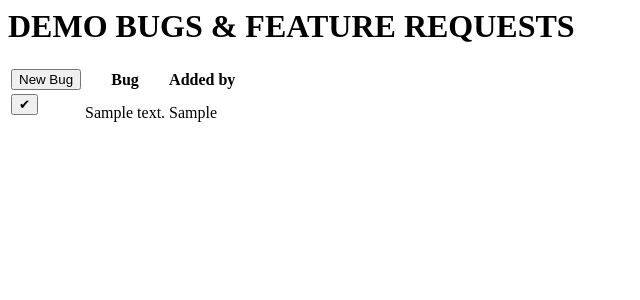
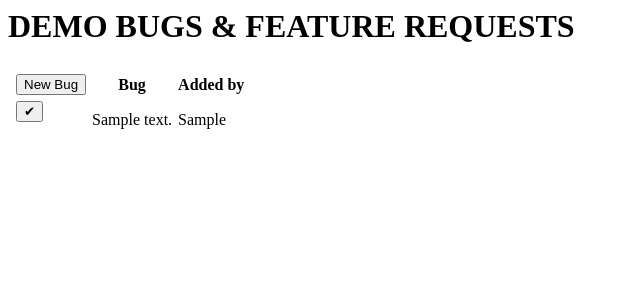
Before and after one commit to wellheup/TeacherDiscordBot, a Flask app: page /bugs in a window 1280 px wide. Shown: the top 300 px of the page, without its empty margins (0-640 px from the left). Run offline with Flask 3, Linux system fonts and the light colour scheme; tables that the repository leaves empty hold one stand-in row (values such as "Sample post"); some libraries are stand-ins or nearby versions.

Commit message:
reduced padding on bugs tab table

```diff
--- a/templates/bugs.html
+++ b/templates/bugs.html
@@ -1,26 +1,26 @@
 	<!-- Bugs tab -->
 	<div class="tab-pane fade show active tabcontent mt-3" id="bugs" role="tabpanel" aria-labelledby="bugs-tab">
 		<h1>{{demo}}BUGS & FEATURE REQUESTS</h1>
-		<table class="table table-bordered" style="font-size: 16px;">
+		<table class="table table-bordered" style="font-size: 16px; padding: 4px;">
 			<thead class="thead-light">
 				<tr>
-					<th style="text-align: center; white-space: nowrap;"><button type="button" class="btn btn-primary" id="newBugButton">New Bug</button></th>
-					<th>Bug</th>
-					<th>Added by</th>
+					<th style="text-align: center; white-space: nowrap; padding: 2px;"><button type="button" class="btn btn-primary" id="newBugButton">New Bug</button></th>
+					<th style="padding: 2px;">Bug</th>
+					<th style="padding: 2px;">Added by</th>
 				</tr>
 			</thead>
 			<tbody>
 				{% for bug in bugs %}
 				<tr>
-					<td class="text-center">
+					<td class="text-center" style="padding: 2px;">
 						<!-- Delete/Complete Button -->
 						<form method="POST" action="/delete_bug_id?url_suffix={{ url_suffix }}&current_tab={{ current_tab }}" style="display: inline-block;">
 							<input type="hidden" name="bug_id" value="{{ bug.bug_id }}" />
-							<button type="submit" class="btn btn-success" >✔</button>
+							<button type="submit" class="btn btn-success">✔</button>
 						</form>
 					</td>
-					<td>{{ bug.description }}</td>
-					<td>{{ bug.added_by }}</td>
+					<td style="padding: 2px;">{{ bug.description }}</td>
+					<td style="padding: 2px;">{{ bug.added_by }}</td>
 				</tr>
 				{% endfor %}
 			</tbody>
```
